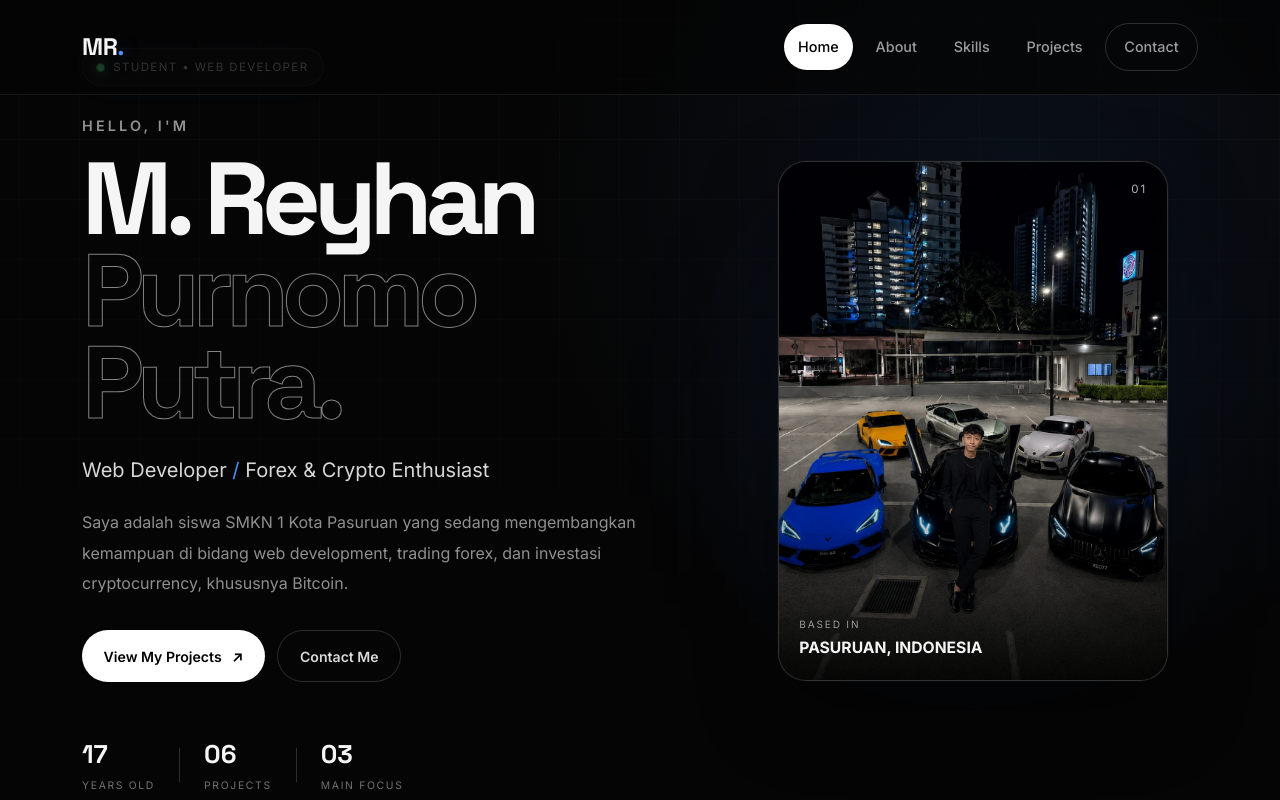
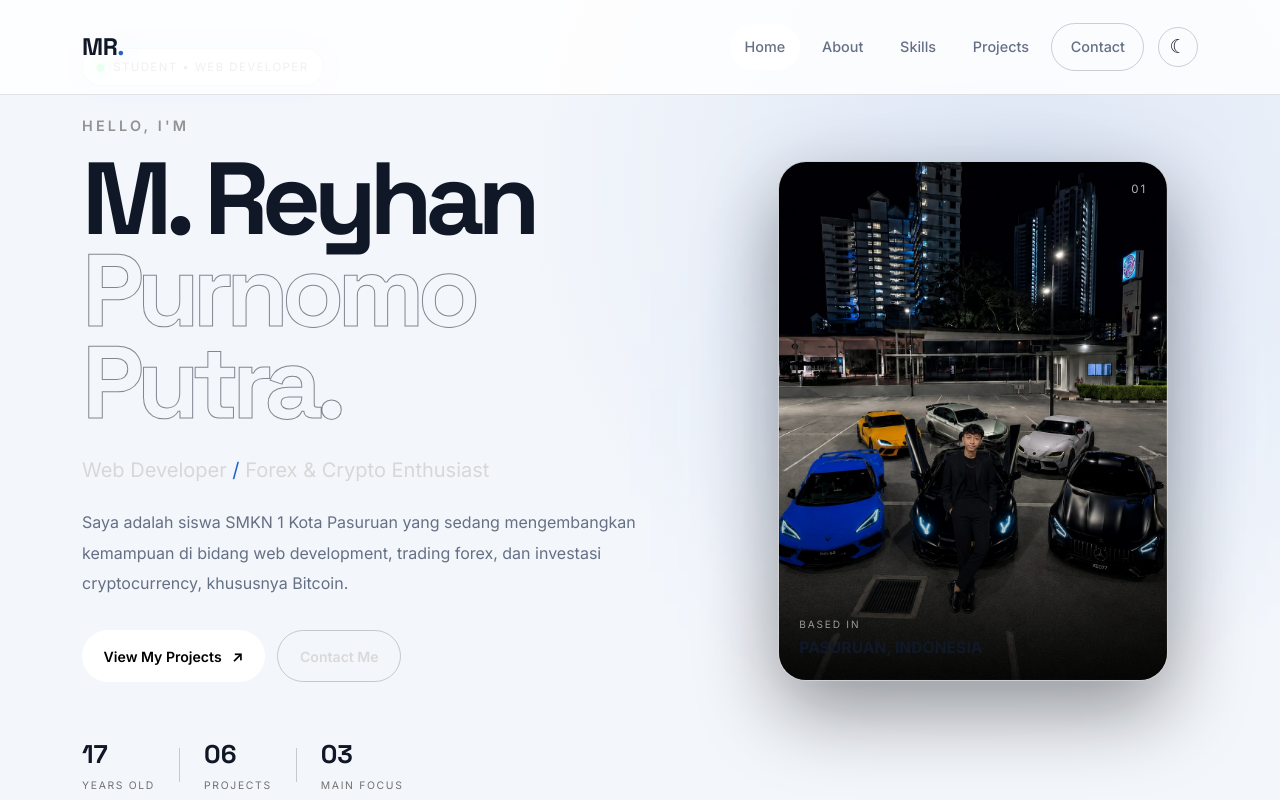
Before and after one commit to rey372479-png/portfolio-reyhan, a Next.js app: page / in a window 1280 px wide. Shown: the top 800 px of the page. Built offline with nearby package versions, Linux system fonts and the light colour scheme.

Commit message:
Add light and dark theme toggle

```diff
--- a/src/app/Navbar.tsx
+++ b/src/app/Navbar.tsx
@@ -2,7 +2,7 @@
 
 import Link from "next/link";
 import { usePathname } from "next/navigation";
-import { useState } from "react";
+import { useEffect, useState } from "react";
 
 const links = [
   { href: "/", label: "Home" },
@@ -13,7 +13,21 @@ const links = [
 
 export default function Navbar() {
   const [isOpen, setIsOpen] = useState(false);
+  const [isLightTheme, setIsLightTheme] = useState(false);
   const pathname = usePathname();
+
+  useEffect(() => {
+    const savedTheme = window.localStorage.getItem("theme");
+    const prefersLight = window.matchMedia(
+      "(prefers-color-scheme: light)"
+    ).matches;
+    const shouldUseLightTheme = savedTheme === "light" || (!savedTheme && prefersLight);
+
+    document.documentElement.dataset.theme = shouldUseLightTheme
+      ? "light"
+      : "dark";
+    setIsLightTheme(shouldUseLightTheme);
+  }, []);
 
   if (pathname.startsWith("/admin")) {
     return null;
@@ -62,6 +76,21 @@ export default function Navbar() {
             >
               Contact
             </Link>
+
+            <button
+              type="button"
+              className="theme-toggle"
+              aria-label={isLightTheme ? "Gunakan tema gelap" : "Gunakan tema terang"}
+              title={isLightTheme ? "Gunakan tema gelap" : "Gunakan tema terang"}
+              onClick={() => {
+                const nextTheme = isLightTheme ? "dark" : "light";
+                document.documentElement.dataset.theme = nextTheme;
+                window.localStorage.setItem("theme", nextTheme);
+                setIsLightTheme(nextTheme === "light");
+              }}
+            >
+              <span aria-hidden="true">{isLightTheme ? "☾" : "☼"}</span>
+            </button>
           </div>
         </div>
       </div>
--- a/src/app/globals.css
+++ b/src/app/globals.css
@@ -14,6 +14,19 @@
   --blue-soft: rgba(77, 141, 255, 0.16);
 }
 
+html[data-theme="light"] {
+  --bg: #f3f6fb;
+  --bg-soft: #e9eef6;
+  --card: #ffffff;
+  --card-hover: #eef3f9;
+  --border: rgba(16, 24, 40, 0.12);
+  --border-strong: rgba(16, 24, 40, 0.2);
+  --text: #101828;
+  --muted: #667085;
+  --blue: #2563c7;
+  --blue-soft: rgba(37, 99, 199, 0.12);
+}
+
 * {
   margin: 0;
   padding: 0;
@@ -69,6 +82,20 @@ a {
   border-bottom: 1px solid var(--border);
 }
 
+html[data-theme="light"] body {
+  background:
+    radial-gradient(
+      circle at 80% 10%,
+      rgba(37, 99, 199, 0.1),
+      transparent 25%
+    ),
+    var(--bg);
+}
+
+html[data-theme="light"] .navbar {
+  background: rgba(255, 255, 255, 0.82) !important;
+}
+
 .nav-wrapper {
   min-height: 78px;
   display: flex;
@@ -140,6 +167,14 @@ a {
   transform: translateY(-2px);
 }
 
+html[data-theme="light"] .nav-link {
+  color: #667085 !important;
+}
+
+html[data-theme="light"] .nav-link:hover {
+  color: #101828 !important;
+}
+
 .nav-link:hover::after {
   transform: scaleX(1);
 }
@@ -171,6 +206,57 @@ a {
   background: white;
   color: black !important;
   border-color: white;
+}
+
+.theme-toggle {
+  width: 40px;
+  height: 40px;
+  display: inline-grid;
+  place-items: center;
+  margin-left: 0.35rem;
+  border: 1px solid var(--border-strong);
+  border-radius: 50%;
+  background: transparent;
+  color: var(--text);
+  cursor: pointer;
+  font-size: 1.2rem;
+  line-height: 1;
+  transition:
+    background 0.25s ease,
+    border-color 0.25s ease,
+    transform 0.25s ease;
+}
+
+.theme-toggle:hover {
+  background: var(--blue-soft);
+  border-color: var(--blue);
+  transform: rotate(12deg) translateY(-2px);
+}
+
+html[data-theme="light"] .hero-title span {
+  -webkit-text-stroke-color: rgba(16, 24, 40, 0.5);
+}
+
+html[data-theme="light"] .hero-image-frame,
+html[data-theme="light"] .floating-card {
+  background: #ffffff;
+}
+
+html[data-theme="light"] .hero-badge,
+html[data-theme="light"] .overview-card,
+html[data-theme="light"] .skill-card,
+html[data-theme="light"] .project-card,
+html[data-theme="light"] .contact-box,
+html[data-theme="light"] .appreciation-panel {
+  background: rgba(255, 255, 255, 0.72);
+}
+
+html[data-theme="light"] .hero-description,
+html[data-theme="light"] .intro-text,
+html[data-theme="light"] .overview-card p,
+html[data-theme="light"] .skill-card p,
+html[data-theme="light"] .project-card p {
+  color: #667085;
 }
 
 /* =========================
```
